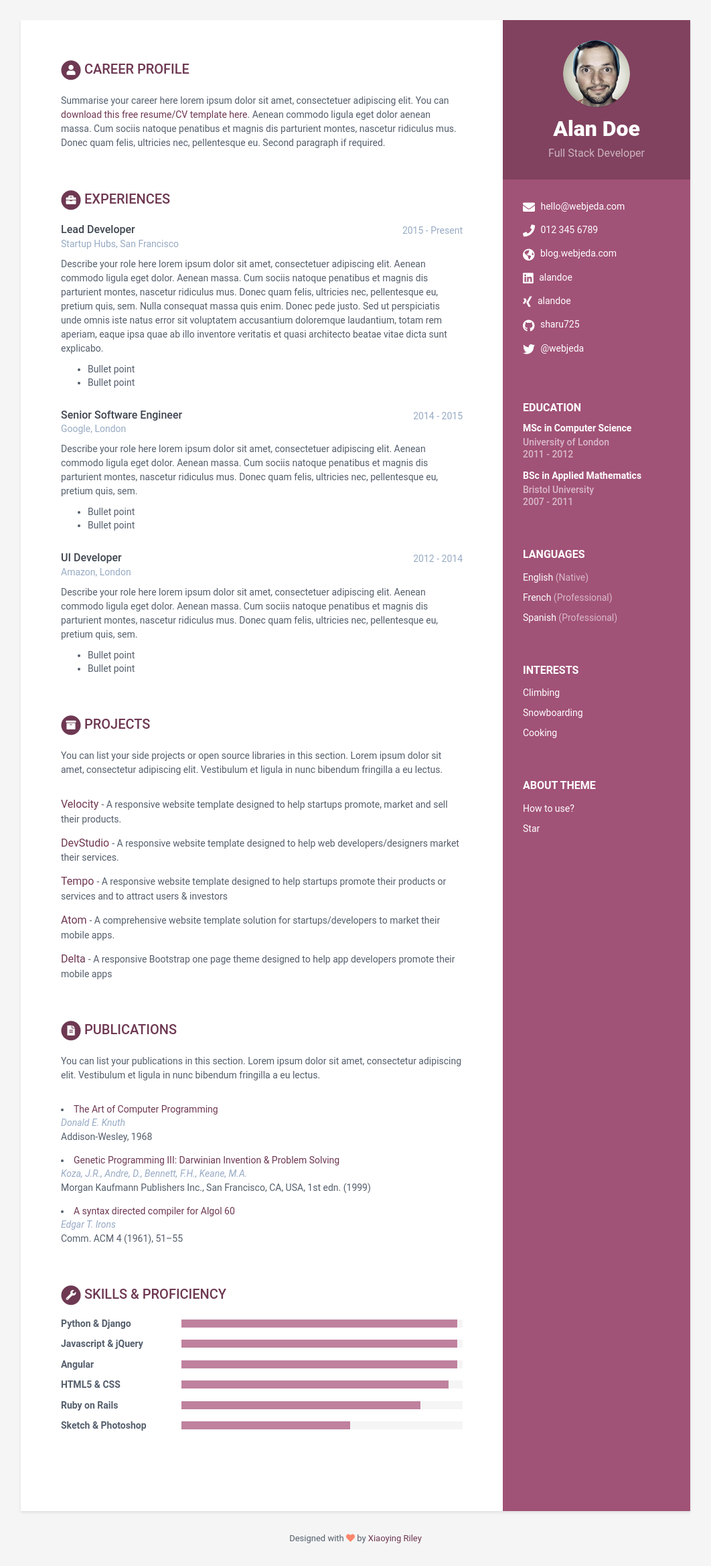
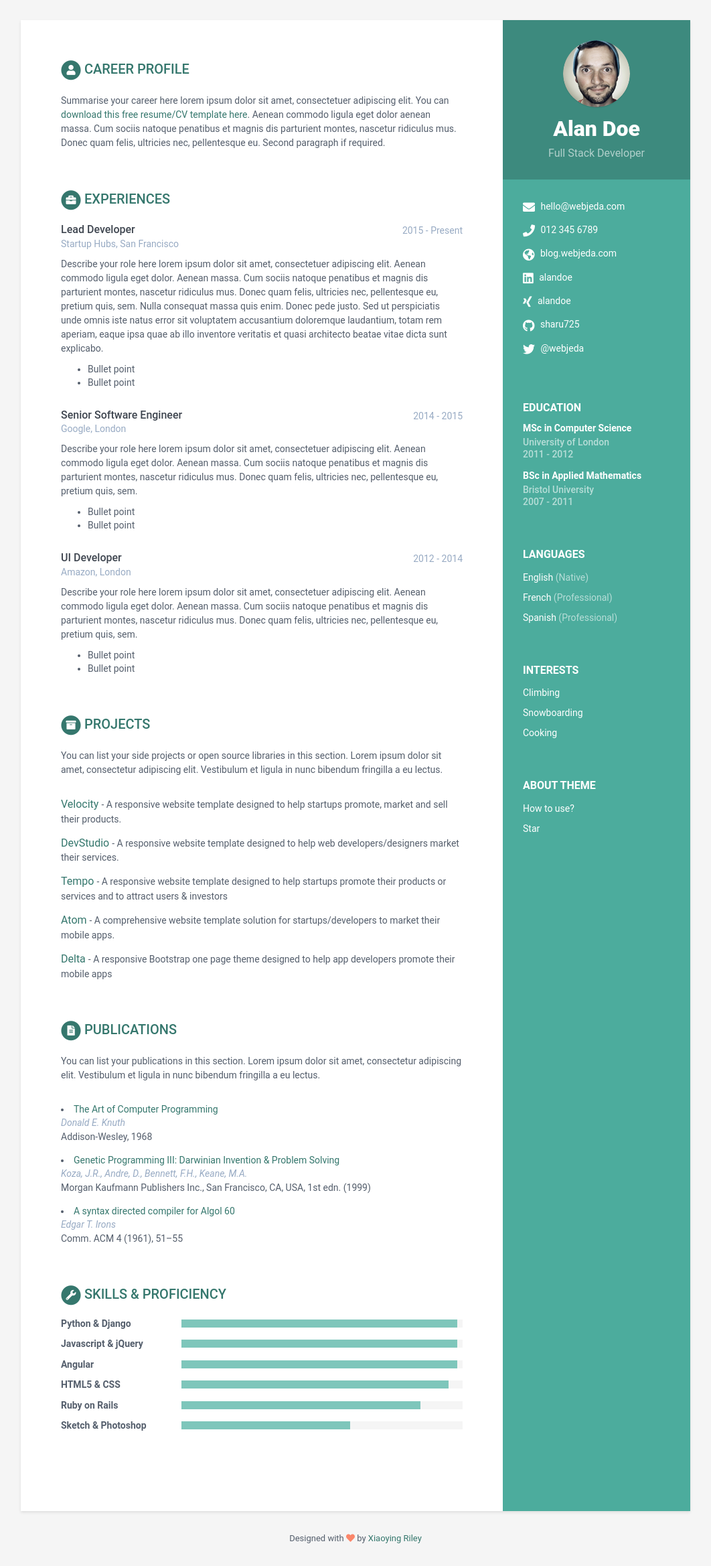
Before and after one commit to joan-medina-roca/cv.joanmedinaroca.com, a Jekyll site: the page built from index.html, in a window 1280 px wide. Shown: the whole page at 67% size, without its empty margins (109-1171 px from the left). Built offline with Jekyll 4.4.1, drawn with Linux system fonts in a browser that asks for light colours.

Commit message:
turquoise

```diff
--- a/_config.yml
+++ b/_config.yml
@@ -2,7 +2,7 @@ title: My Resume
 url: ""
 baseurl: ""
 description: A beautiful Jekyll theme for creating resume
-theme_skin: berry
+theme_skin: turquoise
 chrome_mobile_color: null
 analytics: UA-83979019-1
 sass:
```
